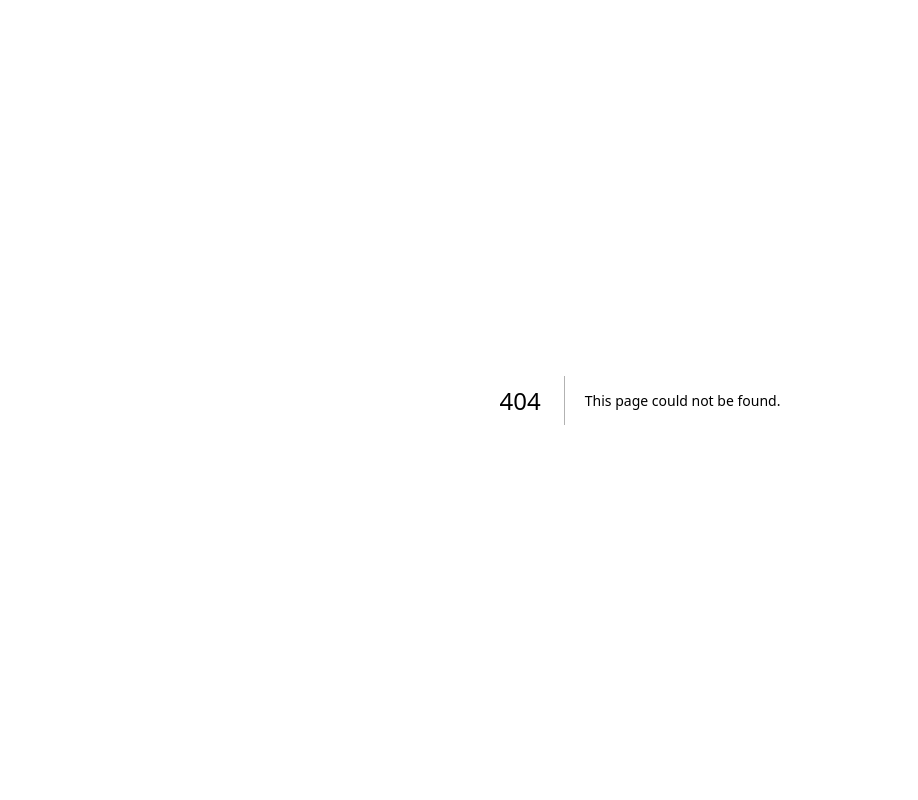
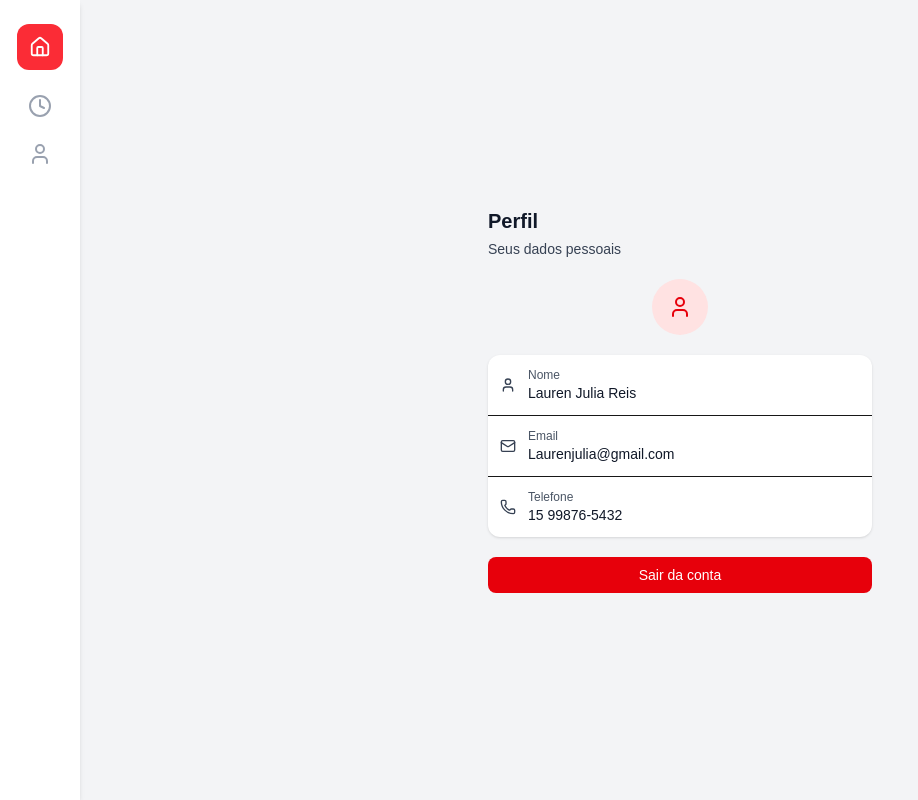
Before and after one commit to Experience-TADS/Experience, a Next.js app: page /perfil in a window 1280 px wide. Before the commit this address had no page. Shown: the whole page, without its empty margins (0-918 px from the left). Built offline with nearby package versions, Linux system fonts and the light colour scheme; sample sign-in values are in the browser's storage.

Commit message:
feat: adcionando perfil

```diff
--- a/app/componentes/SideBar.tsx
+++ b/app/componentes/SideBar.tsx
@@ -1,19 +1,25 @@
 "use client";
 
+import NextLink from "next/link";
 import { Home, Clock, Link, MapPin, User } from "lucide-react";
 
 export default function Sidebar() {
   return (
     <div className="w-20 h-screen bg-white shadow-md flex flex-col items-center py-6 gap-6">
 
-      <div className="bg-red-500 p-3 rounded-xl text-white">
-        <Home size={22} />
-      </div>
+      <NextLink href="/">
+        <div className="bg-red-500 p-3 rounded-xl text-white cursor-pointer">
+          <Home size={22} />
+        </div>
+      </NextLink>
 
-      <Clock className="text-gray-400" />
-      <Link className="text-gray-400" />
-      <MapPin className="text-gray-400" />
-      <User className="text-gray-400" />
+      <NextLink href="/historico">
+        <Clock className="text-gray-400 cursor-pointer" />
+      </NextLink>
+
+      <NextLink href="/perfil">
+        <User className="text-gray-400 cursor-pointer" />
+      </NextLink>
 
     </div>
   );
--- /dev/null
+++ b/app/perfil/page.tsx
@@ -0,0 +1,96 @@
+"use client";
+
+import { useEffect, useState } from "react";
+import { useRouter } from "next/navigation";
+import { User, Mail, Phone } from "lucide-react";
+
+import Sidebar from "@/app/componentes/SideBar";
+
+export default function Perfil() {
+  const router = useRouter();
+  const [email, setEmail] = useState("");
+
+  useEffect(() => {
+    const user = localStorage.getItem("user");
+
+    if (!user) {
+      router.push("/perfil");
+    } else {
+      setEmail(user);
+    }
+  }, [router]);
+
+  function sair() {
+    localStorage.removeItem("user");
+    router.push("/Login");
+  }
+
+  return (
+    <div className="flex min-h-screen bg-gray-100">
+
+      <Sidebar />
+
+      <div className="flex-1 flex items-center justify-center p-6">
+
+        <div className="w-full max-w-sm">
+
+          <h1 className="text-xl font-bold text-gray-900 mb-1">
+            Perfil
+          </h1>
+          <p className="text-gray-700 mb-5 text-sm">
+            Seus dados pessoais
+          </p>
+
+          <div className="flex justify-center mb-5">
+            <div className="bg-red-100 p-4 rounded-full">
+              <User className="text-red-600 w-6 h-6" />
+            </div>
+          </div>
+
+          <div className="bg-white rounded-xl shadow-sm divide-y">
+
+            <div className="flex items-center gap-3 p-3">
+              <User className="text-gray-700 w-4 h-4" />
+              <div>
+                <p className="text-xs text-gray-600">Nome</p>
+                <p className="font-medium text-gray-900 text-sm">
+                  Lauren Julia Reis
+                </p>
+              </div>
+            </div>
+
+            <div className="flex items-center gap-3 p-3">
+              <Mail className="text-gray-700 w-4 h-4" />
+              <div>
+                <p className="text-xs text-gray-600">Email</p>
+                <p className="font-medium text-gray-900 text-sm">
+                  Laurenjulia@gmail.com
+                </p>
+              </div>
+            </div>
+
+            <div className="flex items-center gap-3 p-3">
+              <Phone className="text-gray-700 w-4 h-4" />
+              <div>
+                <p className="text-xs text-gray-600">Telefone</p>
+                <p className="font-medium text-gray-900 text-sm">
+                  15 99876-5432
+                </p>
+              </div>
+            </div>
+
+          </div>
+
+          <button
+            onClick={sair}
+            className="mt-5 w-full bg-red-600 text-white text-sm py-2 rounded-lg hover:bg-red-700 transition"
+          >
+            Sair da conta
+          </button>
+
+        </div>
+
+      </div>
+    </div>
+  );
+}
```
